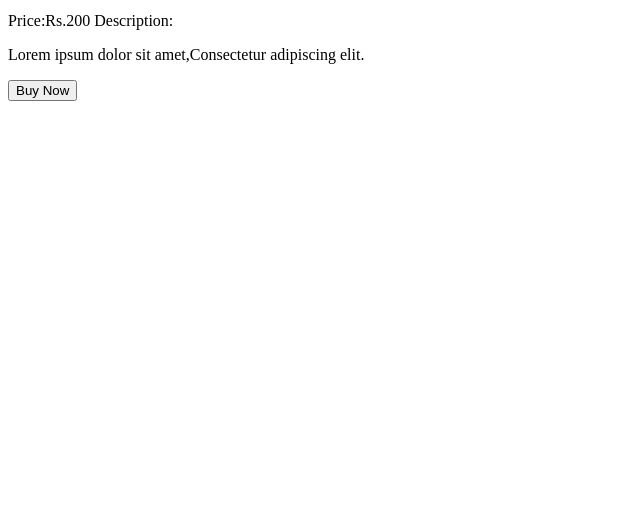
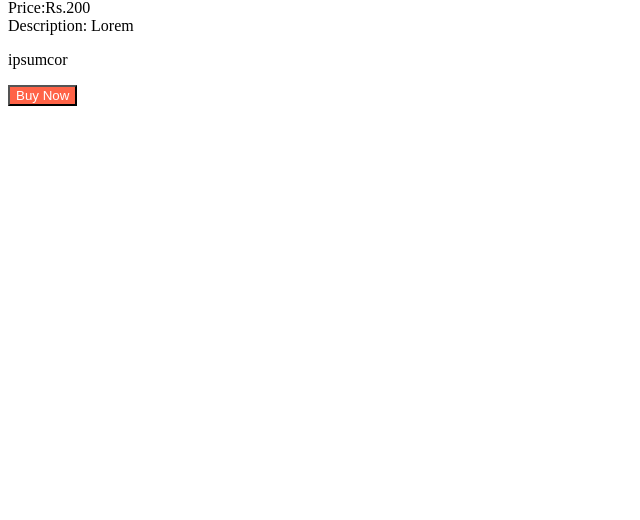
Before and after one commit to acciojob/pricing-card-sowmya-pusapati, a website: page main.html in a window 1280 px wide. Shown: the part 280-800 px from the top of the page, without its empty margins (0-640 px from the left). Drawn offline with Linux system fonts and the light colour scheme.

Commit message:
created a submission

```diff
--- a/main.html
+++ b/main.html
@@ -8,12 +8,15 @@
 
 <body>
 	<!-- the entire body must be written by student -->
+	<section>
 	<image src="https://www.theosischristian.com/wp-content/uploads/2020/06/heart-shape-tree-red-1714807.jpg"
 		alt="pricing card"  height ="200">
-		<h1>Pricing Card</h1>
-		<label for="price">Price:Rs.200</label>
-			<label for="Description">Description:<p>Lorem ipsum dolor sit amet,Consectetur adipiscing elit.</p></label>
-          <input type="button"  value="Buy Now" >
+		<h1><b>Pricing Card</b></h1>
+		<div>Price:Rs.200</div>
+			<div>Description: Lorem </div>
+		    <p>ipsumcor</p>
+          <button class="abc">Buy Now</button>
+	</section>
 		<script type="text/javascript" src="./script.js">
 </script>
 
--- a/styles.css
+++ b/styles.css
@@ -1 +1,5 @@
 /*  your css code here. If applicable */
+.abc{
+	color:white;
+	background:tomato;
+}
```
